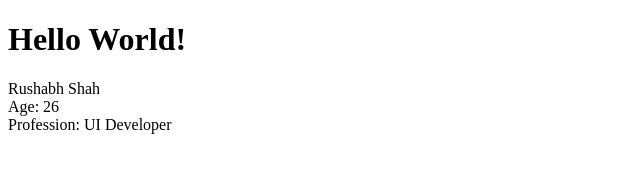
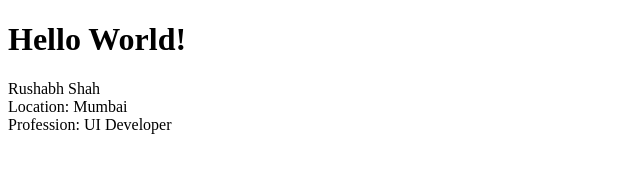
Before and after one commit to rushabhshah1993/MySampleRepository, a plain HTML site: page index.html in a window 1280 px wide. Shown: the full height of the page, 0-640 px from the left. Drawn offline with Linux system fonts and the light colour scheme.

Commit message:
Changed age to location

```diff
--- a/index.html
+++ b/index.html
@@ -12,7 +12,7 @@
         Rushabh Shah
     </div>
     <div>
-        Age: 26
+        Location: Mumbai
     </div>
     <div>
         Profession: UI Developer
```
